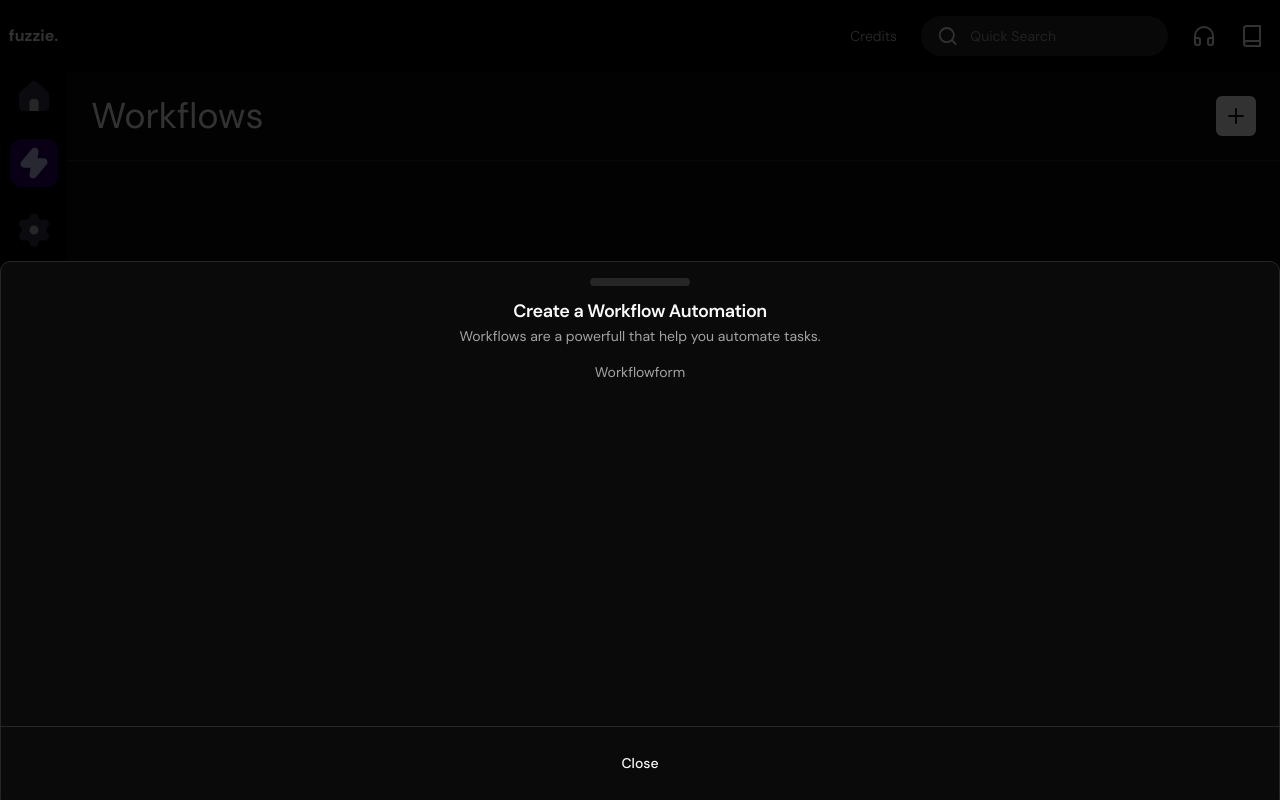
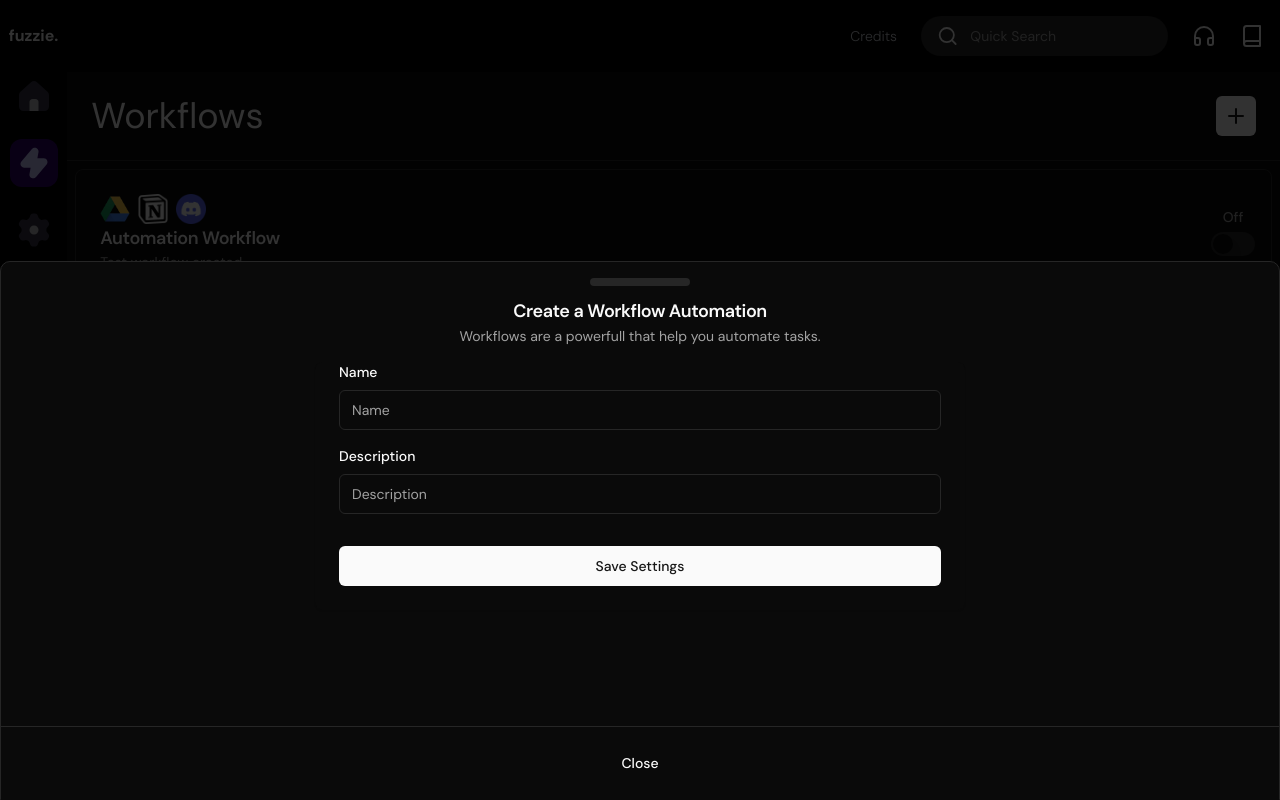
Before and after one commit to imsidkg/Fuzzie, a Next.js app: page /workflows in a window 1280 px wide. Both pictures are taken after a click on the button 1236 px from the left and 116 px from the top of the page. Built offline with nearby package versions, Linux system fonts and the light colour scheme.

Commit message:
workflow continue

```diff
--- a/package.json
+++ b/package.json
@@ -17,6 +17,7 @@
     "@radix-ui/react-label": "^2.0.2",
     "@radix-ui/react-separator": "^1.0.3",
     "@radix-ui/react-slot": "^1.0.2",
+    "@radix-ui/react-switch": "^1.0.3",
     "@radix-ui/react-tooltip": "^1.0.7",
     "@tsparticles/engine": "^3.3.0",
     "@tsparticles/react": "^3.0.0",
--- /dev/null
+++ b/src/app/(main)/(pages)/workflows/_components/Workflow.tsx
@@ -0,0 +1,73 @@
+import React from 'react'
+
+import {
+  Card,
+  CardDescription,
+  CardHeader,
+  CardTitle,
+} from '@/components/ui/card'
+
+import Link from 'next/link'
+import Image from 'next/image'
+import { Label } from '@/components/ui/label'
+import { Switch } from '@/components/ui/switch'
+
+type Props = {
+    name : string ,
+    description : string ,
+    id : string ,
+    publish : boolean | null
+}
+
+const Workflow = ({name  , description , id, publish}: Props) => {
+  return (
+    <Card className="flex w-full items-center justify-between">
+      <CardHeader className="flex flex-col gap-4">
+        <Link href={`/workflows/editor/${id}`}>
+          <div className="flex flex-row gap-2">
+            <Image
+              src="/googleDrive.png"
+              alt="Google Drive"
+              height={30}
+              width={30}
+              className="object-contain"
+            />
+            <Image
+              src="/notion.png"
+              alt="Google Drive"
+              height={30}
+              width={30}
+              className="object-contain"
+            />
+            <Image
+              src="/discord.png"
+              alt="Google Drive"
+              height={30}
+              width={30}
+              className="object-contain"
+            />
+          </div>
+          <div className="">
+            <CardTitle className="text-lg">{name}</CardTitle>
+            <CardDescription>{description}</CardDescription>
+          </div>
+        </Link>
+      </CardHeader>
+      <div className="flex flex-col items-center gap-2 p-4">
+        <Label
+          htmlFor="airplane-mode"
+          className="text-muted-foreground"
+        >
+          {publish! ? 'On' : 'Off'}
+        </Label>
+        <Switch
+          id="airplane-mode"
+          // onClick={onPublishFlow}
+          defaultChecked={publish!}
+        />
+      </div>
+    </Card>
+  )
+}
+
+export default Workflow
--- /dev/null
+++ b/src/app/(main)/(pages)/workflows/_components/Workflows.tsx
@@ -0,0 +1,28 @@
+
+import React from 'react'
+import Workflow from './Workflow'
+
+type Props = {}
+
+const Workflows = (props: Props) => {
+  return (
+   <div className='relative flex flex-col gap-4'>
+    <section className="flex flex-col m-2">
+      <Workflow
+      description='Test workflow created'
+      id= '3fdfsdf'
+      name =' Automation Workflow'
+      publish ={false}
+      />
+      <Workflow
+      description='Test workflow created'
+      id= '3fdfsdf'
+      name =' Automation Workflow'
+      publish ={false}
+      />
+    </section>
+   </div>
+  )
+}
+
+export default Workflows
--- /dev/null
+++ b/src/app/(main)/(pages)/workflows/editor/[editorId]/page.tsx
@@ -0,0 +1,12 @@
+import EditorProvider from '@/providers/EditorProvider'
+import React from 'react'
+
+type Props = {}
+
+const page = (props: Props) => {
+  return (
+    <div><EditorProvider/></div>
+  )
+}
+
+export default page
--- a/src/app/(main)/(pages)/workflows/page.tsx
+++ b/src/app/(main)/(pages)/workflows/page.tsx
@@ -1,5 +1,6 @@
 import React from 'react'
 import WorkflowButton from './_components/WorkflowButton'
+import Workflows from './_components/Workflows'
 
 
 type Props = {}
@@ -11,7 +12,7 @@ const Page = (props: Props) => {
         Workflows
         <WorkflowButton />
       </h1>
-
+      <Workflows />
     </div>
   )
 }
--- a/src/components/forms/Workflowform.tsx
+++ b/src/components/forms/Workflowform.tsx
@@ -1,32 +1,108 @@
-import React from 'react'
-import { zodResolver } from '@hookform/resolvers/zod'
-import { useRouter } from 'next/navigation'
-import { useForm } from 'react-hook-form'
-import { WorkflowFormSchema } from '@/lib/types'
-import { z } from 'zod'
-import { useModal } from '@/providers/ModalProvider'
+import React from "react";
+import { zodResolver } from "@hookform/resolvers/zod";
+import { useRouter } from "next/navigation";
+import { useForm } from "react-hook-form";
+import { WorkflowFormSchema } from "@/lib/types";
+import { z } from "zod";
+import { useModal } from "@/providers/ModalProvider";
+import {
+  Card,
+  CardContent,
+  CardDescription,
+  CardHeader,
+  CardTitle,
+} from "../ui/card";
+import {
+  Form,
+  FormControl,
+  FormField,
+  FormItem,
+  FormLabel,
+  FormMessage,
+} from "../ui/form";
+
+import { Input } from "../ui/input";
+import { Button } from "../ui/button";
+import { Loader2 } from "lucide-react";
 type Props = {
-    title?: string
-  subTitle?: string
-}
+  title?: string;
+  subTitle?: string;
+};
 
-const Workflowform = ({title , subTitle}: Props) => {
-    const { setClose } = useModal()
+const Workflowform = ({ title, subTitle }: Props) => {
+  const { setClose } = useModal();
 
   const form = useForm<z.infer<typeof WorkflowFormSchema>>({
-        mode: 'onChange',
+    mode: "onChange",
     resolver: zodResolver(WorkflowFormSchema),
     defaultValues: {
-          name: '',
-          description: '',
+      name: "",
+      description: "",
     },
-      })
+  });
+
+const handleSubmit = () => {
+
+}
 
   const isLoading = form.formState.isLoading;
   const router = useRouter();
   return (
-    <div>Workflowform</div>
-  )
-}
+    <Card className="w-full max-w-[650px] border-none">
+      {title && subTitle && (
+        <CardHeader>
+          <CardTitle>{title}</CardTitle>
+          <CardDescription>{subTitle}</CardDescription>
+        </CardHeader>
+      )}
+      <CardContent>
+        <Form {...form}>
+          <form
+            onSubmit={form.handleSubmit(handleSubmit)}
+            className="flex flex-col gap-4 text-left"
+          >
+            <FormField
+              disabled={isLoading}
+              control={form.control}
+              name="name"
+              render={({ field }) => (
+                <FormItem>
+                  <FormLabel>Name</FormLabel>
+                  <FormControl>
+                    <Input {...field} placeholder="Name" />
+                  </FormControl>
+                  <FormMessage />
+                </FormItem>
+              )}
+            />
+            <FormField
+              disabled={isLoading}
+              control={form.control}
+              name="description"
+              render={({ field }) => (
+                <FormItem>
+                  <FormLabel>Description</FormLabel>
+                  <FormControl>
+                    <Input placeholder="Description" {...field} />
+                  </FormControl>
+                  <FormMessage />
+                </FormItem>
+              )}
+            />
+            <Button className="mt-4" disabled={isLoading} type="submit">
+              {isLoading ? (
+                <>
+                  <Loader2 className="mr-2 h-4 w-4 animate-spin" /> Saving
+                </>
+              ) : (
+                "Save Settings"
+              )}
+            </Button>
+          </form>
+        </Form>
+      </CardContent>
+    </Card>
+  );
+};
 
-export default Workflowform
+export default Workflowform;
--- /dev/null
+++ b/src/components/ui/switch.tsx
@@ -0,0 +1,29 @@
+"use client"
+
+import * as React from "react"
+import * as SwitchPrimitives from "@radix-ui/react-switch"
+
+import { cn } from "@/lib/utils"
+
+const Switch = React.forwardRef<
+  React.ElementRef<typeof SwitchPrimitives.Root>,
+  React.ComponentPropsWithoutRef<typeof SwitchPrimitives.Root>
+>(({ className, ...props }, ref) => (
+  <SwitchPrimitives.Root
+    className={cn(
+      "peer inline-flex h-6 w-11 shrink-0 cursor-pointer items-center rounded-full border-2 border-transparent transition-colors focus-visible:outline-none focus-visible:ring-2 focus-visible:ring-ring focus-visible:ring-offset-2 focus-visible:ring-offset-background disabled:cursor-not-allowed disabled:opacity-50 data-[state=checked]:bg-primary data-[state=unchecked]:bg-input",
+      className
+    )}
+    {...props}
+    ref={ref}
+  >
+    <SwitchPrimitives.Thumb
+      className={cn(
+        "pointer-events-none block h-5 w-5 rounded-full bg-background shadow-lg ring-0 transition-transform data-[state=checked]:translate-x-5 data-[state=unchecked]:translate-x-0"
+      )}
+    />
+  </SwitchPrimitives.Root>
+))
+Switch.displayName = SwitchPrimitives.Root.displayName
+
+export { Switch }
--- a/src/lib/types.ts
+++ b/src/lib/types.ts
@@ -21,3 +21,37 @@ export const WorkflowFormSchema = z.object({
   name: z.string().min(1, 'Required'),
   description: z.string().min(1, 'Required'),
 })
+
+export type EditorCanvasTypes =
+  | 'Email'
+  | 'Condition'
+  | 'AI'
+  | 'Slack'
+  | 'Google Drive'
+  | 'Notion'
+  | 'Custom Webhook'
+  | 'Google Calendar'
+  | 'Trigger'
+  | 'Action'
+  | 'Wait'
+
+export type EditorCanvasCardType = {
+  title: string
+  description: string
+  completed: boolean
+  current: boolean
+  metadata: any
+  type: EditorCanvasTypes
+}
+
+export type EditorNodeType = {
+  id: string
+  type: EditorCanvasCardType['type']
+  position: {
+    x: number
+    y: number
+  }
+  data: EditorCanvasCardType
+}
+
+export type EditorNode = EditorNodeType
--- /dev/null
+++ b/src/providers/EditorProvider.tsx
@@ -0,0 +1,67 @@
+import { EditorNodeType } from "@/lib/types";
+import React from "react";
+import {
+  Dispatch,
+  createContext,
+  useContext,
+  useEffect,
+  useReducer,
+} from "react";
+
+export type EditorNode = EditorNodeType;
+export type Editor = {
+  elements: EditorNode[];
+  edges: {
+    id: string;
+    source: string;
+    target: string;
+  }[];
+  selectedNode: EditorNodeType
+};
+
+export type HistoryState = {
+    history: Editor[]
+    currentIndex: number
+  }
+
+  export type EditorState = {
+    editor: Editor
+    history: HistoryState
+  }
+
+  const initialEditorState: EditorState['editor'] = {
+    elements: [],
+    selectedNode: {
+      data: {
+        completed: false,
+        current: false,
+        description: '',
+        metadata: {},
+        title: '',
+        type: 'Trigger',
+      },
+      id: '',
+      position: { x: 0, y: 0 },
+      type: 'Trigger',
+    },
+    edges: [],
+  }
+
+  const initialHistoryState: HistoryState = {
+    history: [initialEditorState],
+    currentIndex: 0,
+  }
+
+  const initialState: EditorState = {
+    editor: initialEditorState,
+    history: initialHistoryState,
+  }
+
+
+type Props = {};
+
+const EditorProvider = (props: Props) => {
+  return <div>EditorProvider</div>;
+};
+
+export default EditorProvider;
```
Also changed, not shown: 1 other file (tests, documents, lock files or other folders). Lines whose indentation alone changed are shown as unchanged.
